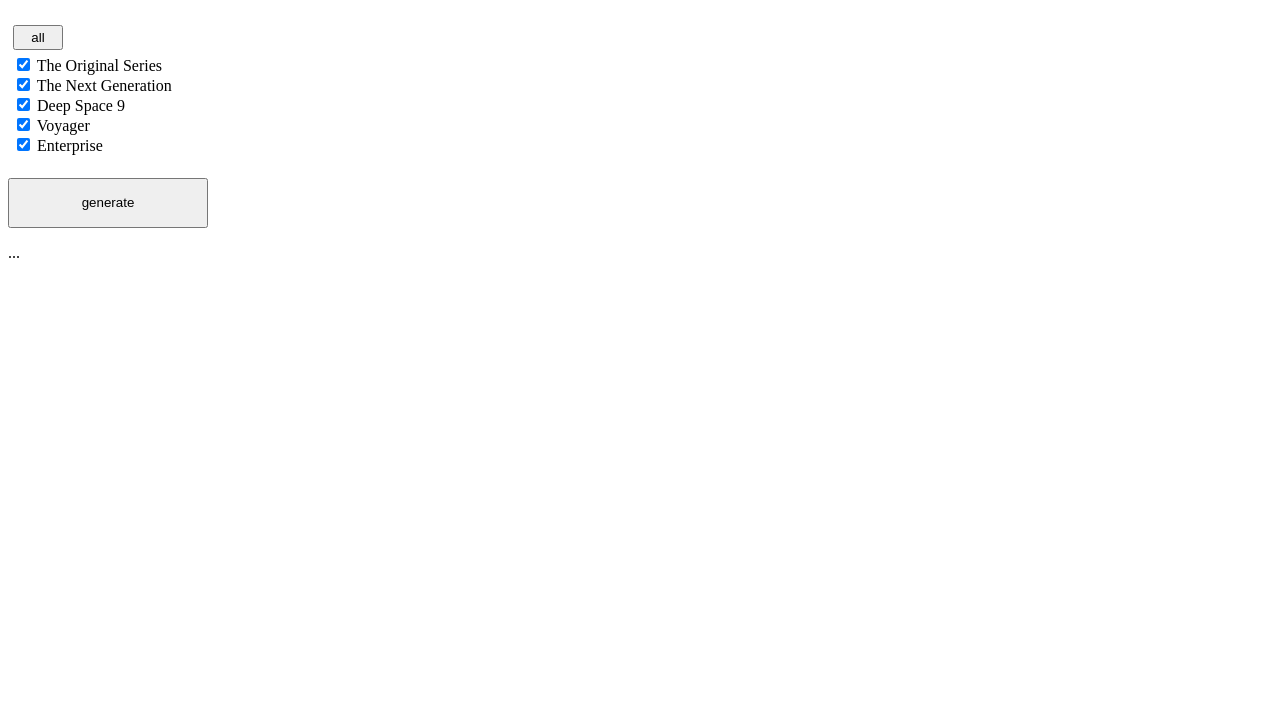
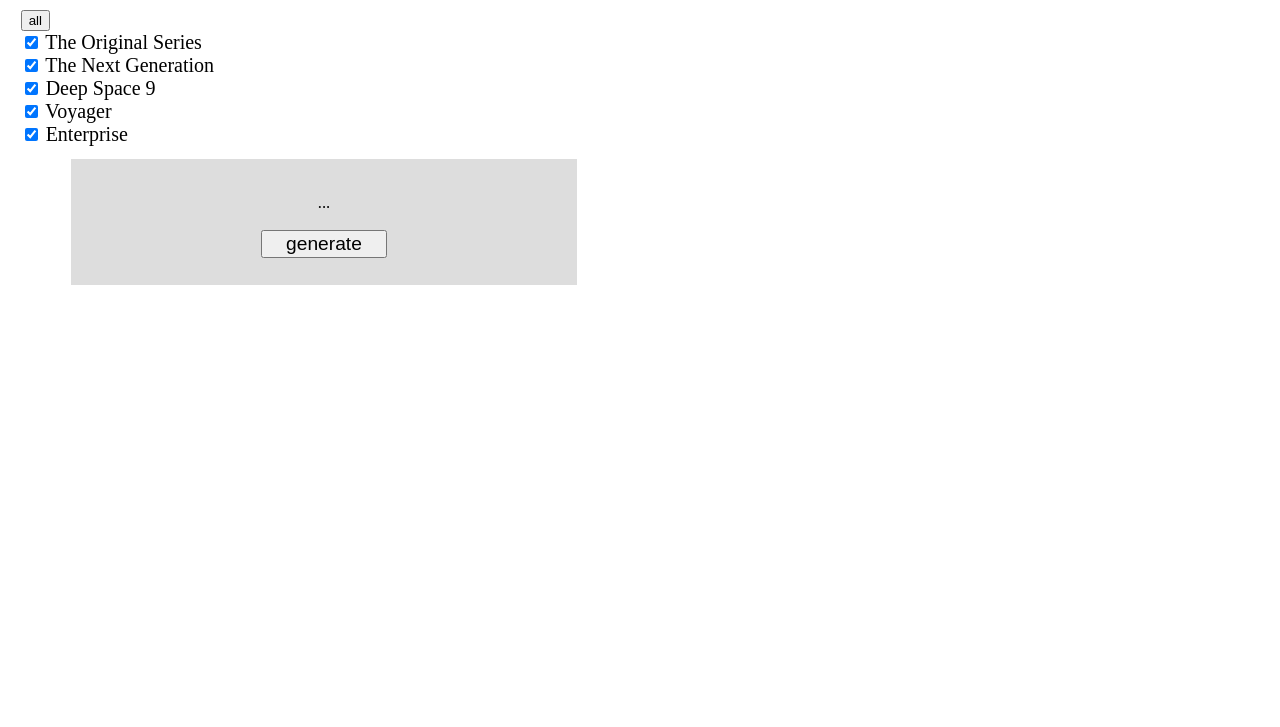
Before and after one commit to IronAgate/random_trek, a plain HTML site: page index.html in a window 1280 px wide. Shown: the part 73-800 px from the top of the page. Drawn offline with Linux system fonts and the light colour scheme.

Commit message:
tweaked css

```diff
--- a/css/styles.css
+++ b/css/styles.css
@@ -9,21 +9,78 @@ styles.css
 	border: 0;
 } */
 
-
-ul {
-	list-style-type: none;
-	display: block;
-	padding: 5px;
-	margin: 0;
+header {
+	background-color: #dddddd;
 }
 
-#settings button {
-	width: 50px;
-	height: 25px;
-	margin-left: 5px;
+#settings ul {
+	list-style-type: none;
+	margin: 0;
+	padding: 0;
 }
 
+#randomizer {
+	background-color: #dddddd;
+}
 #run {
-	width: 200px;
-	height: 50px;
+	display: block;
+	margin: auto;
 }
+#output {
+	text-align: center;
+}
+
+/* mobile viewport */
+@media (max-width: 999px) {
+	h1 {
+		font-size: 10vw;
+	}
+
+	#settings ul {
+		font-size: 5vw;
+		padding-bottom: 3%;
+	}
+
+	#settings button {
+		width: 10%;
+		aspect-ratio: 2/1;
+		font-size: 3vw;
+	}
+
+	#run {
+		width: 60%;
+		aspect-ratio: 4/1;
+		font-size: 5vw;
+	}
+
+	#output {
+		font-size: 4vw;
+	}
+
+
+}
+
+/* desktop viewport */
+@media (min-width: 1000px) {
+
+	#settings {
+		margin-left: 1%;
+		font-size: 20px;
+		padding-bottom: 1%;
+	}
+
+	#randomizer {
+		width: 40%;
+		display: block;
+		margin-left: 5%;
+		aspect-ratio: 4/1;
+	}
+	#run {
+		width: 25%;
+		font-size: 1.5vw;
+		aspect-ratio: 6/1;
+	}
+	#output {
+		font-size: 1.3vw;
+	}
+}
--- a/index.html
+++ b/index.html
@@ -14,7 +14,6 @@ index.html
 <!-- header, nav -->
 <header>
 	<h1>Trek Roulette</h1>
-	<br>
 </header>
 <nav>
 
@@ -26,11 +25,12 @@ index.html
 		<ul id="seriesToggles">
 			<!-- lis added in javascript -->
 		</ul>
-		<br>
 	</div>
 	<div id="randomizer">
+		<br>
+		<p id="output">...</p>
 		<button id="run" onclick="generate()">generate</button>
-		<p id="output">...</p>
+		<br>
 	</div>
 </main>
 <!-- footer -->
```
